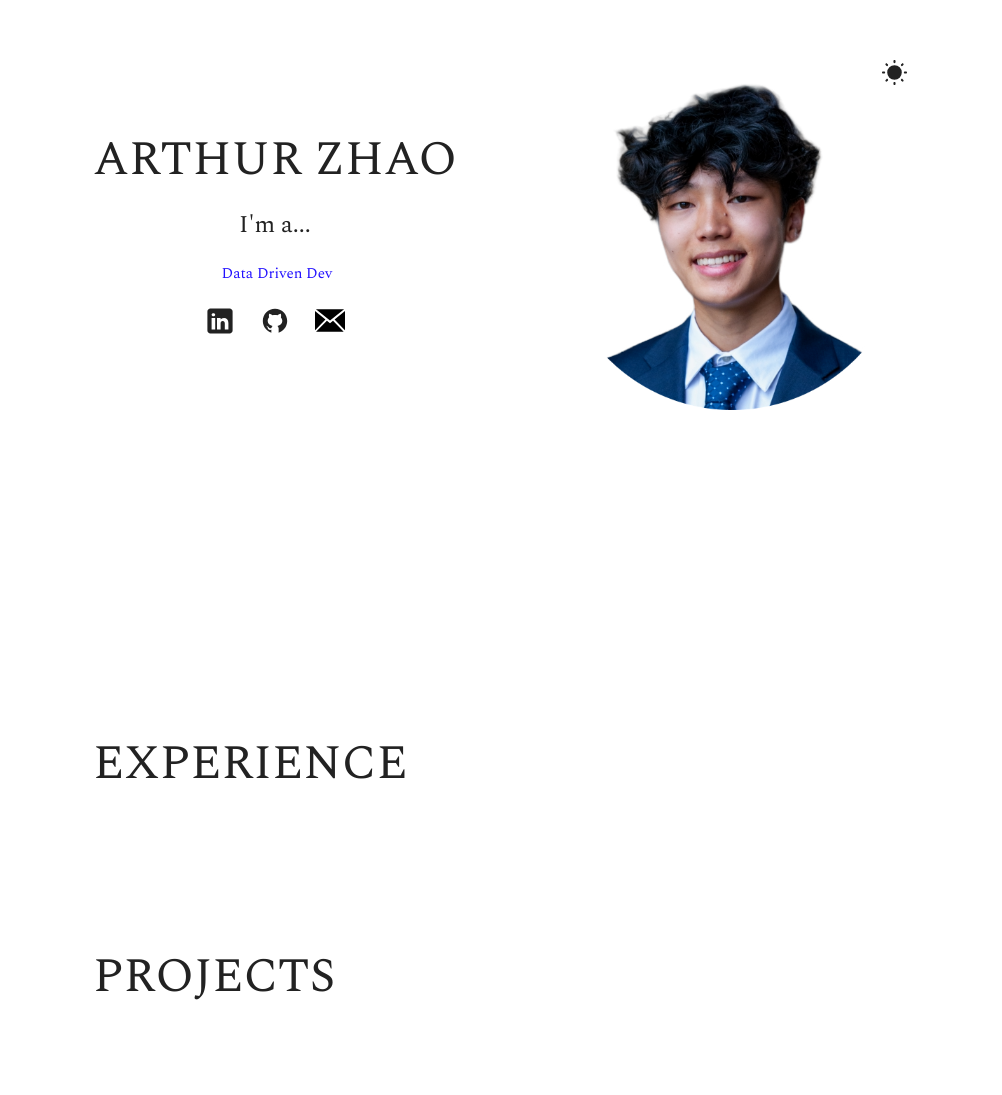
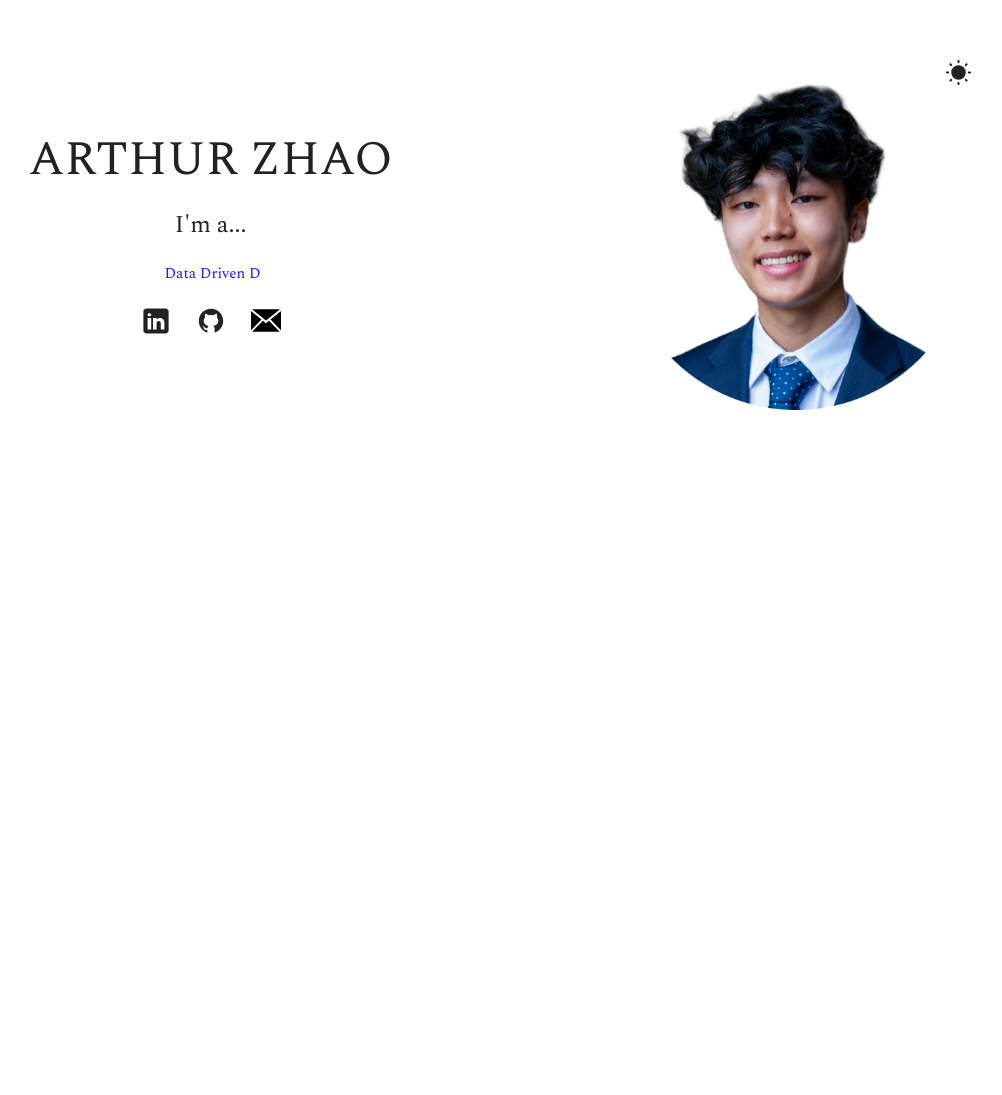
Before and after one commit to az-120/az-120.github.io, a React (Vite) app: page / in a window 1280 px wide. Shown: the part 162-1257 px from the top of the page, without its empty margins (140-1142 px from the left). After the commit the page ends 800 px from the top, so only its background shows below. Built offline with nearby package versions, Linux system fonts and the light colour scheme.

Commit message:
added snap scrolling

```diff
--- a/src/App.css
+++ b/src/App.css
@@ -18,15 +18,20 @@
 
 body {
   background-color: var(--background-color);
-  display: flex;
-  justify-content: center;
-  margin: 0 auto 60px;
+  margin: 0;
+  padding: 0;
+  height: 100vh;
+  overflow: hidden;
 }
 
 #root {
   display: flex;
   flex-direction: column;
-  gap: 60px;
+  width: 100%;
+  height: 100vh;
+  overflow-y: auto;
+  scroll-behavior: smooth;
+  scroll-snap-type: y mandatory;
 }
 
 h1,
@@ -53,6 +58,7 @@ h1 {
   text-transform: uppercase;
   font-family: 'Spectral', sans-serif;
   font-size: 40px;
+  padding-top: 50px;
 }
 
 h2,
@@ -74,12 +80,9 @@ p {
 }
 
 @media (width >=800px) {
-  #root {
-    gap: 100px;
-  }
-
   h1 {
     font-size: 48px;
+    padding-top: 60px;
   }
 
   h2,
@@ -101,12 +104,9 @@ p {
 }
 
 @media (width >=1400px) {
-  #root {
-    gap: 200px;
-  }
-
   h1 {
-    font-size: 60px;
+    font-size: 58px;
+    padding-top: 75px;
   }
 
   h2,
@@ -119,6 +119,6 @@ p {
   }
 
   .sectionTitle {
-    margin-bottom: 75;
+    margin-bottom: 75px;
   }
 }
--- a/src/sections/Experience/ExperienceStyles.module.css
+++ b/src/sections/Experience/ExperienceStyles.module.css
@@ -0,0 +1,10 @@
+.container {
+    gap: 100px;
+    /* figure out what this does */
+    min-height: 100dvh;
+    scroll-snap-align: start;
+    scroll-snap-stop: always;
+    max-width: 1200px;
+    margin: 0 auto;
+    width: 100%;
+}
--- a/src/sections/Footer/FooterStyles.module.css
+++ b/src/sections/Footer/FooterStyles.module.css
@@ -1,5 +1,11 @@
 .container {
   text-align: center;
+  min-height: 15vh;
+  scroll-snap-align: start;
+  scroll-snap-stop: always;
+  max-width: 1200px;
+  margin: 0 auto;
+  width: 100%;
 
   p {
     font-size: 16px;
--- a/src/sections/Hero/HeroStyles.module.css
+++ b/src/sections/Hero/HeroStyles.module.css
@@ -4,8 +4,12 @@
   justify-content: center;
   gap: 100px;
   text-align: center;
-  height: 100dvh;
-  min-height: 500px;
+  min-height: 100dvh;
+  scroll-snap-align: start;
+  scroll-snap-stop: always;
+  max-width: 1200px;
+  margin: 0 auto;
+  width: 100%;
 
   .hero {
     max-width: 200px;
@@ -57,6 +61,10 @@
   gap: 20px;
 }
 
+.info h1 {
+  padding-top: 0;
+}
+
 @media (width >=800px) {
   .container {
     flex-direction: row-reverse;
--- a/src/sections/Projects/ProjectsStyles.module.css
+++ b/src/sections/Projects/ProjectsStyles.module.css
@@ -2,6 +2,12 @@
   display: flex;
   flex-direction: column;
   text-align: cetner;
+  min-height: 100dvh;
+  scroll-snap-align: start;
+  scroll-snap-stop: always;
+  max-width: 1200px;
+  margin: 0 auto;
+  width: 100%;
 
   img {
     max-width: 250px;
@@ -29,7 +35,7 @@
   gap: 30px;
 }
 
-@media (width >= 800px) {
+@media (width >=800px) {
   .projectsContainer {
     flex-direction: row;
     flex-wrap: wrap;
--- a/src/sections/Skills/SkillsStyles.module.css
+++ b/src/sections/Skills/SkillsStyles.module.css
@@ -0,0 +1,10 @@
+.container {
+    gap: 100px;
+    /* figure out what this does */
+    min-height: 100dvh;
+    scroll-snap-align: start;
+    scroll-snap-stop: always;
+    max-width: 1200px;
+    margin: 0 auto;
+    width: 100%;
+}
```
